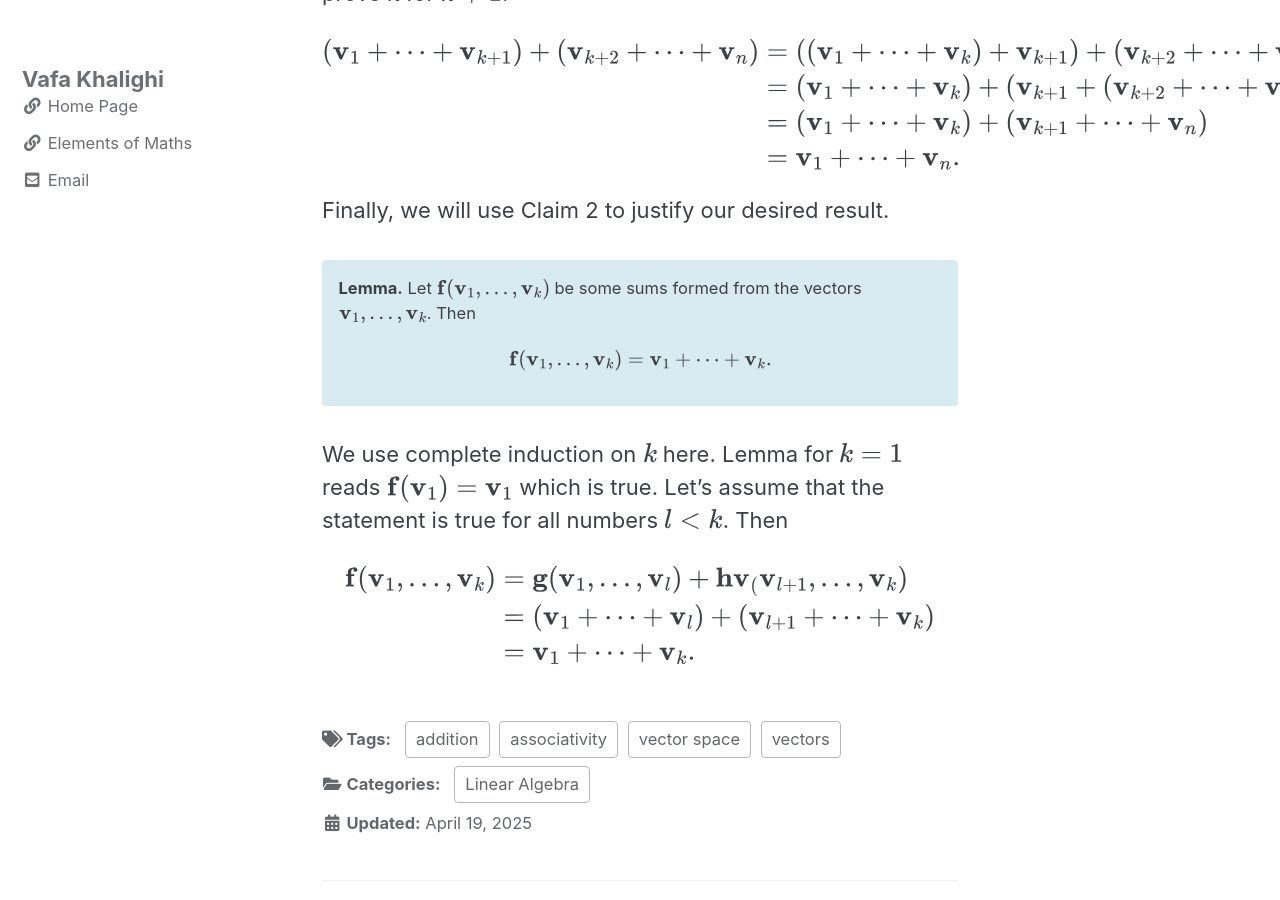
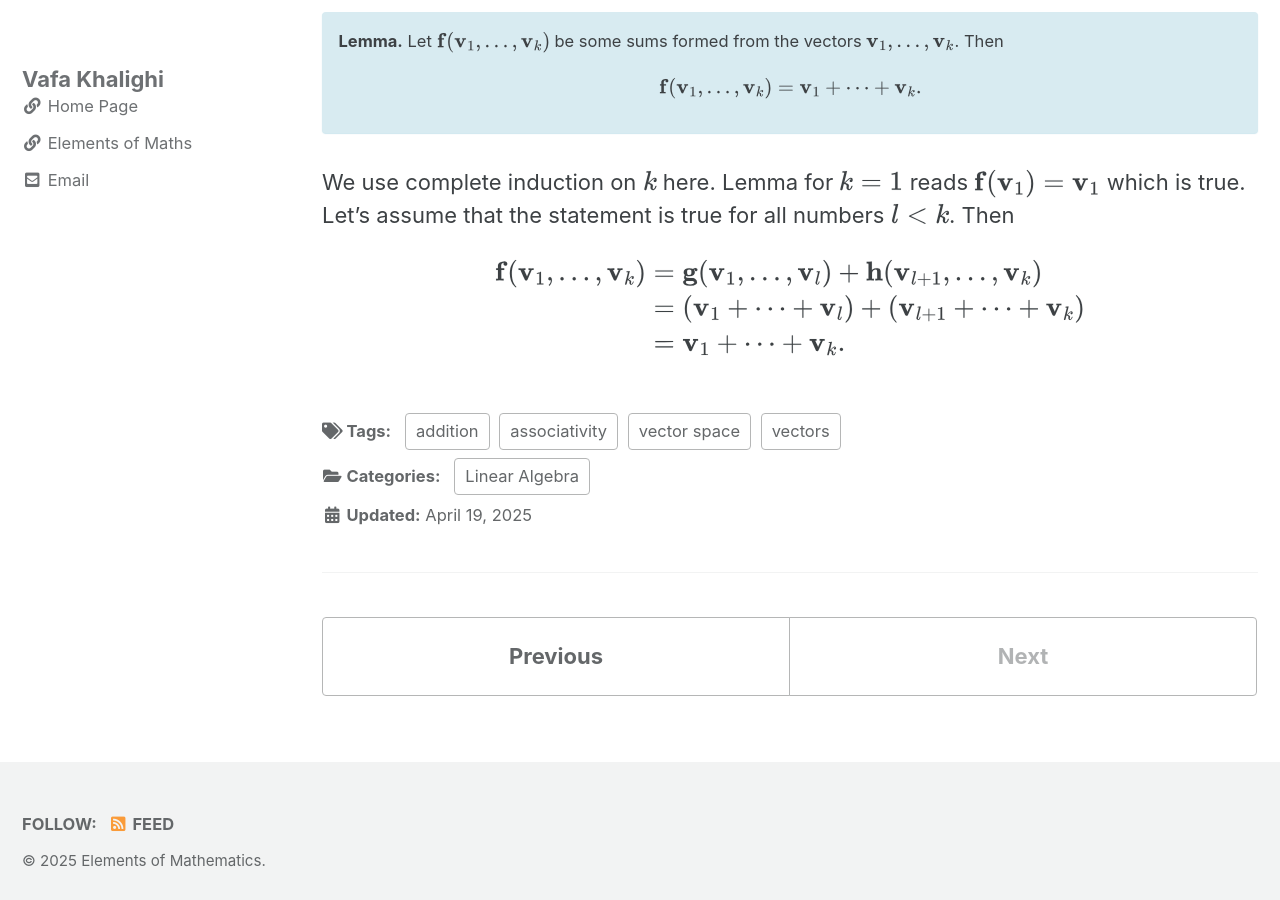
Before and after one commit to vkhalighi/math, a Jekyll site: the page built from _posts/2025-04-19-associativity-in-a-vector-space.md, in a window 1280 px wide and 900 px high, scrolled down 1983 px. Built offline with Jekyll 4.4.1, drawn with Linux system fonts in a browser that asks for light colours; cached includes are drawn as plain includes.

Commit message:
Fixes typo

```diff
--- a/_posts/2025-04-19-associativity-in-a-vector-space.md
+++ b/_posts/2025-04-19-associativity-in-a-vector-space.md
@@ -103,7 +104,7 @@
 the statement is true for all numbers $l< k$. Then
 
 $$\begin{align*}
-\mathbf{f}(\mathbf{v}_1,\ldots,\mathbf{v}_k)&=\mathbf{g}(\mathbf{v}_1,\ldots,\mathbf{v}_l)+\mathbf{h}\mathbf{v}_(\mathbf{v}_{l+1},\ldots,\mathbf{v}_k)\\
+\mathbf{f}(\mathbf{v}_1,\ldots,\mathbf{v}_k)&=\mathbf{g}(\mathbf{v}_1,\ldots,\mathbf{v}_l)+\mathbf{h}(\mathbf{v}_{l+1},\ldots,\mathbf{v}_k)\\
 &=(\mathbf{v}_1+\cdots+\mathbf{v}_l)+(\mathbf{v}_{l+1}+\cdots+\mathbf{v}_k)\\
 &=\mathbf{v}_1+\cdots+\mathbf{v}_k.
 \end{align*}$$
```
Also changed, not shown: other parts of _posts/2025-04-19-associativity-in-a-vector-space.md (+1 -0 lines), _posts/2025-04-18-mathematical-induction.md (+1 -0 lines).
